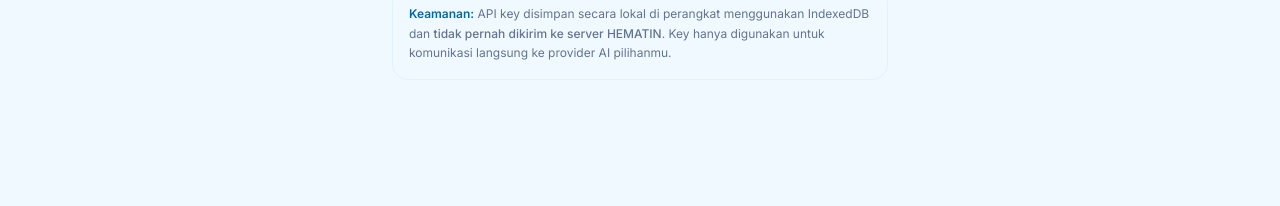
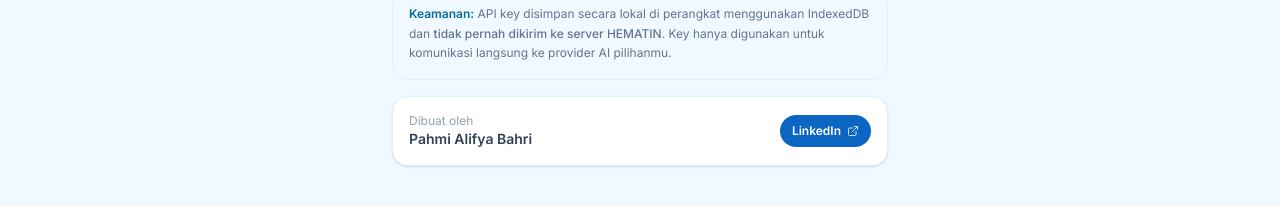
Before and after one commit to pahmi-alifya/hematin, a Next.js app: page /settings in a window 1280 px wide. Shown: the part 977-1183 px from the top of the page. Built offline with nearby package versions, Linux system fonts and the light colour scheme; no server answers.

Commit message:
feat(settings): add created by

```diff
--- a/src/app/settings/page.tsx
+++ b/src/app/settings/page.tsx
@@ -477,6 +477,27 @@ export default function SettingsPage() {
               pilihanmu.
             </p>
           </div>
+
+          {/* Created by */}
+          <div className="bg-white dark:bg-slate-800/60 rounded-2xl shadow-sm border border-sky-100 dark:border-slate-700/60 p-4 flex items-center justify-between">
+            <div>
+              <p className="text-xs text-slate-400 dark:text-slate-500">
+                Dibuat oleh
+              </p>
+              <p className="text-sm font-semibold text-slate-700 dark:text-slate-300">
+                Pahmi Alifya Bahri
+              </p>
+            </div>
+            <a
+              href="https://www.linkedin.com/in/pahmi-alifya-bahri-479a0919a/"
+              target="_blank"
+              rel="noopener noreferrer"
+              className="flex items-center gap-1.5 px-3 py-2 rounded-xl bg-[#0A66C2] hover:bg-[#0958A8] active:bg-[#084d93] transition-colors text-white text-xs font-semibold"
+            >
+              LinkedIn
+              <ExternalLink className="w-3 h-3 opacity-80" />
+            </a>
+          </div>
         </div>
       </PageWrapper>
 
```
